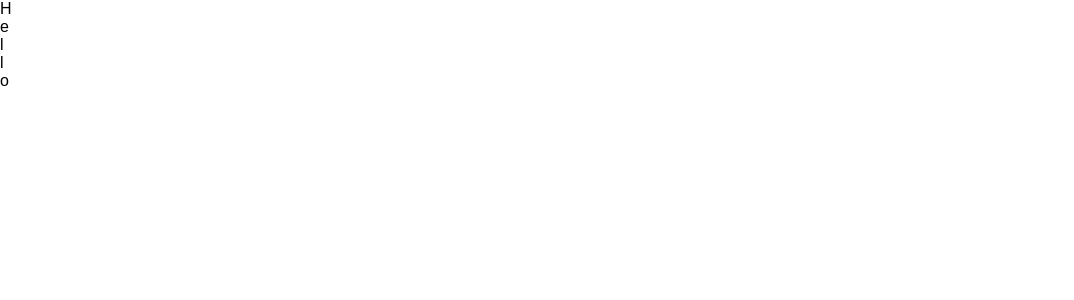
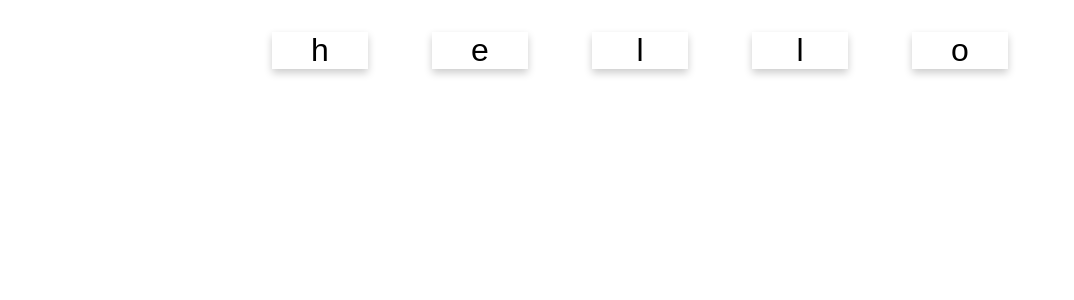
Before and after one commit to wrmtpp/3SA03-5835512115, a React (Create React App) app: page / in a window 1280 px wide. Shown: the top 300 px of the page, without its empty margins (0-1074 px from the left). Built offline with nearby package versions, Linux system fonts and the light colour scheme.

Commit message:
check point 2 Box Hello

```diff
--- a/src/App.css
+++ b/src/App.css
@@ -21,6 +21,15 @@
 .App-intro {
   font-size: large;
 }
+.card {
+  display: inline-block;
+  text-align: center;
+  width: 3em;
+  font-size: 2em;
+  box-shadow: 0 4px 8px 0 rgba(0,0,0,0.2);
+  margin: 1em;
+  user-select: none;
+ }
 
 @keyframes App-logo-spin {
   from { transform: rotate(0deg); }
--- a/src/App.js
+++ b/src/App.js
@@ -2,14 +2,15 @@
 import logo from './logo.svg';
 import './App.css';
 import CharacterCard from './CharacterCard';
+import WordCard from './WordCard';
 const word = "Hello";
+
 class App extends Component {
   render() {
     return (
-<div>
-    {
-      Array.from(word).map((c, i) => <CharacterCard value={c} key={i}/>)
-    }
+<div><center>
+ <WordCard value="hello"/>
+ </center>
  </div>
     );
   }
--- a/src/CharacterCard.js
+++ b/src/CharacterCard.js
@@ -1,10 +1,11 @@
 import React, { Component } from 'react';
 import './App.css';
-
 export default class CharacterCard extends Component {
-    render(){
-    return (
-    <div>{this.props.value}</div>
-    )
+    render() {
+        return (
+            <div  className="card">
+                {this.props.value}
+            </div>
+        )
     }
-   }
+}
--- /dev/null
+++ b/src/WordCard.js
@@ -0,0 +1,14 @@
+import React, { Component } from 'react';
+import './App.css';
+import CharacterCard from './CharacterCard'
+
+
+export default class WordCard extends Component {
+    render() {
+        return (
+            <div>
+                {Array.from(this.props.value).map((c, i) => <CharacterCard value={c} key={i} />)}
+            </div>
+        );
+    }
+}
```
